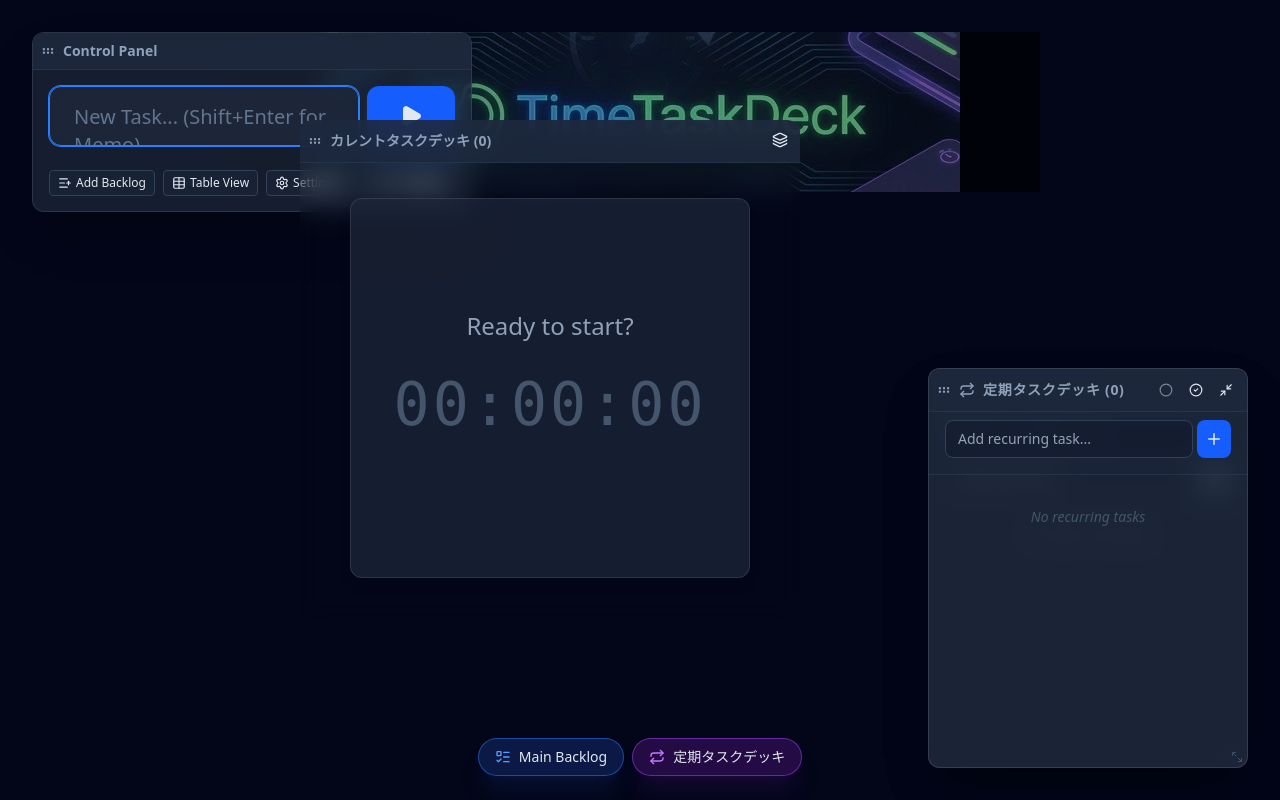
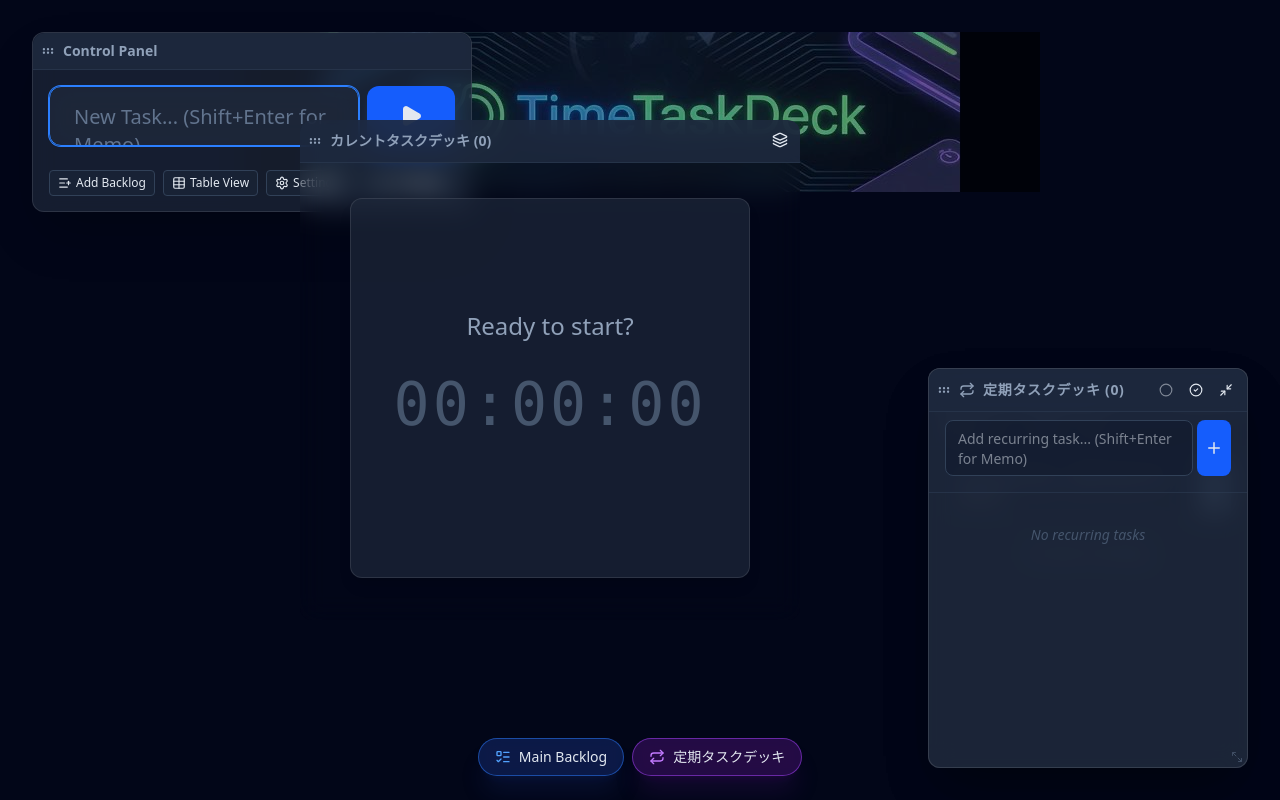
Before and after one commit to jca02266/timetaskdeck, a Next.js app: page / in a window 1280 px wide. Built offline with nearby package versions, Linux system fonts and the light colour scheme.

Commit message:
Implement smart paste and schedule extraction for all task creation points

```diff
--- a/src/components/BacklogPanel.tsx
+++ b/src/components/BacklogPanel.tsx
@@ -6,6 +6,7 @@ import { DraggablePanel } from './DraggablePanel';
 import { TaskScheduleInput } from './TaskScheduleInput';
 import { format, parseISO } from 'date-fns';
 import { ListTodo, Play, Plus, Pencil, Check, X, Trash2, GripVertical, Copy, Minimize2, Calendar, Clock, FileText, Bell } from 'lucide-react';
+import { getSmartPasteText } from '@/utils/taskParsing';
 import { useState, useRef, useEffect } from 'react';
 import { useNotification } from '@/hooks/useNotification';
 import { ColorPickerDialog } from './ColorPickerDialog';
@@ -335,12 +336,33 @@ export const BacklogPanel = ({ category, defaultPosition }: BacklogPanelProps) =
             </div>
 
             <form onSubmit={handleAdd} className="flex gap-2 shrink-0 mb-3 px-4 pt-3">
-                <input
-                    type="text"
+                <textarea
                     value={newItem}
                     onChange={(e) => setNewItem(e.target.value)}
-                    placeholder="Add quick task..."
-                    className="flex-1 bg-slate-900/50 border border-slate-700 rounded px-3 py-2 text-sm text-white focus:outline-none focus:border-blue-500"
+                    onPaste={(e) => {
+                        e.preventDefault();
+                        const text = getSmartPasteText(e.clipboardData);
+                        setNewItem(prev => prev + text);
+                    }}
+                    onKeyDown={(e) => {
+                        if (e.nativeEvent.isComposing || e.keyCode === 229) return;
+                        if (e.key === 'Enter' && !e.shiftKey) {
+                            e.preventDefault();
+                            if (newItem.trim()) {
+                                addToBacklog(newItem, category.id);
+                                setNewItem('');
+                            }
+                        }
+                    }}
+                    placeholder="Add quick task... (Shift+Enter for Memo)"
+                    className="flex-1 bg-slate-900/50 border border-slate-700 rounded px-3 py-2 text-sm text-white focus:outline-none focus:border-blue-500 resize-none overflow-hidden min-h-[38px]"
+                    rows={1}
+                    ref={(el) => {
+                        if (el) {
+                            el.style.height = 'auto';
+                            el.style.height = `${el.scrollHeight}px`;
+                        }
+                    }}
                 />
                 <button
                     type="submit"
--- a/src/components/RecurringTasks.tsx
+++ b/src/components/RecurringTasks.tsx
@@ -1,6 +1,7 @@
 import { useTaskStore } from '@/store/useTaskStore';
 import { useMemoStore } from '@/store/useMemoStore';
 import { Repeat, Play, Plus, Pencil, Check, X, Trash2, GripVertical, CheckCircle2, Circle, Minimize2, FileText, RotateCcw, Bell } from 'lucide-react';
+import { getSmartPasteText } from '@/utils/taskParsing';
 import { useState, useRef } from 'react';
 import { TaskScheduleInput } from './TaskScheduleInput';
 import { Tooltip } from './Tooltip';
@@ -176,16 +177,30 @@ export function RecurringTasks() {
         >
             <div className="p-4 pt-2 border-b border-slate-700/50 bg-slate-800/20">
                 <div className="flex gap-1">
-                    <input
-                        type="text"
+                    <textarea
                         value={newItem}
                         onChange={(e) => setNewItem(e.target.value)}
                         onPointerDown={(e) => e.stopPropagation()}
-                        placeholder="Add recurring task..."
-                        className="flex-1 bg-slate-900/50 border border-slate-700 rounded-lg px-3 py-2 text-sm text-white focus:outline-none focus:border-blue-500 transition-all"
+                        onPaste={(e) => {
+                            e.preventDefault();
+                            const text = getSmartPasteText(e.clipboardData);
+                            setNewItem(prev => prev + text);
+                        }}
                         onKeyDown={(e) => {
                             if (e.nativeEvent.isComposing || e.keyCode === 229) return;
-                            if (e.key === 'Enter') handleAdd();
+                            if (e.key === 'Enter' && !e.shiftKey) {
+                                e.preventDefault();
+                                handleAdd();
+                            }
+                        }}
+                        placeholder="Add recurring task... (Shift+Enter for Memo)"
+                        className="flex-1 bg-slate-900/50 border border-slate-700 rounded-lg px-3 py-2 text-sm text-white focus:outline-none focus:border-blue-500 transition-all resize-none overflow-hidden min-h-[38px]"
+                        rows={1}
+                        ref={(el) => {
+                            if (el) {
+                                el.style.height = 'auto';
+                                el.style.height = `${el.scrollHeight}px`;
+                            }
                         }}
                     />
                     <button
--- a/src/components/TaskInput.tsx
+++ b/src/components/TaskInput.tsx
@@ -3,6 +3,7 @@
 import { useState, useRef, useEffect } from 'react';
 import { useTaskStore } from '@/store/useTaskStore';
 import { Play } from 'lucide-react';
+import { getSmartPasteText } from '@/utils/taskParsing';
 
 export function TaskInput() {
     const { startTask, history, backlogTasks } = useTaskStore();
@@ -71,6 +72,11 @@ export function TaskInput() {
                     value={input}
                     onChange={(e) => setInput(e.target.value)}
                     onKeyDown={handleKeyDown}
+                    onPaste={(e) => {
+                        e.preventDefault();
+                        const text = getSmartPasteText(e.clipboardData);
+                        setInput(prev => prev + text);
+                    }}
                     placeholder="New Task... (Shift+Enter for Memo)"
                     className="flex-1 bg-slate-800/50 border border-slate-700 rounded-xl px-6 py-4 text-xl focus:outline-none focus:border-blue-500 focus:ring-1 focus:ring-blue-500 transition-all text-white placeholder-slate-500 glass resize-none overflow-hidden min-h-[60px]"
                     autoFocus
--- a/src/store/useTaskStore.ts
+++ b/src/store/useTaskStore.ts
@@ -2,6 +2,7 @@ import { create } from 'zustand';
 import { persist, createJSONStorage } from 'zustand/middleware';
 import { useMemoStore } from './useMemoStore';
 import { startOfDay, subDays } from 'date-fns';
+import { parseTaskInput } from '@/utils/taskParsing';
 
 export const getLogicalDate = (timestamp: number, dayStartHour: number): Date => {
     const date = new Date(timestamp);
@@ -322,25 +323,26 @@ export const useTaskStore = create<TaskState>()(
             startTask: (name, recurringTaskId) => {
                 const state = get();
 
-                // Parse multi-line input
-                const lines = name.split('\n');
-                const taskName = lines[0].trim();
-                const memoContent = lines.slice(1).join('\n').trim();
+                // Parse multi-line input and schedule
+                const parsed = parseTaskInput(name, 'current');
 
                 const defaultBacklogId = state.backlogCategories.length > 0 ? state.backlogCategories[0].id : 'main';
                 const newTask: Task = {
                     id: crypto.randomUUID(),
-                    name: taskName, // Use parsed name
+                    name: parsed.name,
                     startTime: Date.now(),
                     duration: 0,
                     status: 'pending',
                     recurringTaskId,
-                    backlogId: defaultBacklogId
+                    backlogId: defaultBacklogId,
+                    scheduledDate: parsed.scheduledDate,
+                    scheduledTime: parsed.scheduledTime,
+                    scheduledDaysOfWeek: parsed.scheduledDaysOfWeek
                 };
 
                 // Save memo if present
-                if (memoContent) {
-                    useMemoStore.getState().setMemo(newTask.id, memoContent);
+                if (parsed.memo) {
+                    useMemoStore.getState().setMemo(newTask.id, parsed.memo);
                 }
 
                 set((state) => {
@@ -536,16 +538,25 @@ export const useTaskStore = create<TaskState>()(
 
             addToBacklog: (name, backlogId) => {
                 const state = get();
+                const parsed = parseTaskInput(name, 'backlog');
                 // Default to first category if none provided
                 const targetBacklogId = backlogId || (state.backlogCategories.length > 0 ? state.backlogCategories[0].id : 'main');
                 const newTask: Task = {
                     id: crypto.randomUUID(),
-                    name,
+                    name: parsed.name,
                     startTime: 0,
                     duration: 0,
                     status: 'pending',
-                    backlogId: targetBacklogId
+                    backlogId: targetBacklogId,
+                    scheduledDate: parsed.scheduledDate,
+                    scheduledTime: parsed.scheduledTime,
+                    scheduledDaysOfWeek: parsed.scheduledDaysOfWeek
                 };
+
+                if (parsed.memo) {
+                    useMemoStore.getState().setMemo(newTask.id, parsed.memo);
+                }
+
                 set((state) => ({ backlogTasks: [newTask, ...state.backlogTasks] }));
             },
 
@@ -945,14 +956,21 @@ export const useTaskStore = create<TaskState>()(
             },
 
             addRecurringTask: (name) => {
+                const parsed = parseTaskInput(name, 'recurring');
                 const newTask: Task = {
                     id: crypto.randomUUID(),
-                    name,
+                    name: parsed.name,
                     startTime: 0,
                     duration: 0,
                     status: 'pending',
-                    scheduledTime: ''
+                    scheduledTime: parsed.scheduledTime || '',
+                    scheduledDaysOfWeek: parsed.scheduledDaysOfWeek
                 };
+
+                if (parsed.memo) {
+                    useMemoStore.getState().setMemo(newTask.id, parsed.memo);
+                }
+
                 set((state) => ({ recurringTasks: [newTask, ...state.recurringTasks] }));
             },
 
--- /dev/null
+++ b/src/utils/taskParsing.ts
@@ -0,0 +1,85 @@
+/**
+ * Utility for parsing task input strings and clipboard data.
+ */
+
+interface ParsedTask {
+    name: string;
+    memo?: string;
+    scheduledDate?: string;
+    scheduledTime?: string;
+    scheduledDaysOfWeek?: number[];
+}
+
+/**
+ * Handle clipboard data to extract title and URL if it's a link.
+ */
+export function getSmartPasteText(clipboardData: DataTransfer): string {
+    const html = clipboardData.getData('text/html');
+    if (html) {
+        const parser = new DOMParser();
+        const doc = parser.parseFromString(html, 'text/html');
+        const anchor = doc.querySelector('a');
+        if (anchor && anchor.href) {
+            const title = anchor.textContent?.trim() || anchor.href;
+            return `${title}\n${anchor.href}`;
+        }
+    }
+    return clipboardData.getData('text/plain');
+}
+
+/**
+ * Extract schedule information from the beginning of a task name.
+ * Supports:
+ * - Time: 13:00, 9:30, 13時00分
+ * - Date: 3/14, 2024/03/14, 3月14日
+ * - Days: 月火水, Mon,Tue (Only if specific mode is set)
+ */
+export function parseTaskInput(input: string, mode: 'backlog' | 'recurring' | 'current'): ParsedTask {
+    const lines = input.split('\n');
+    let titleLine = lines[0].trim();
+    const memo = lines.slice(1).join('\n').trim();
+
+    let scheduledDate: string | undefined;
+    let scheduledTime: string | undefined;
+    let scheduledDaysOfWeek: number[] | undefined;
+
+    // 1. Extract Time (HH:mm or HH時mm分)
+    const timeRegex = /(?:^|\s)(\d{1,2})[:：時](\d{1,2})(?:分)?(?:\s|$)/;
+    const timeMatch = titleLine.match(timeRegex);
+    if (timeMatch) {
+        const hh = timeMatch[1].padStart(2, '0');
+        const mm = timeMatch[2].padStart(2, '0');
+        scheduledTime = `${hh}:${mm}`;
+        titleLine = titleLine.replace(timeMatch[0], ' ').trim();
+    }
+
+    // 2. Extract Date (YYYY/MM/DD, MM/DD, MM月DD日)
+    const dateRegex = /(?:^|\s)(?:(\d{4})[-/])?(\d{1,2})[-/月](\d{1,2})日?(?:\s|$)/;
+    const dateMatch = titleLine.match(dateRegex);
+    if (dateMatch) {
+        const year = dateMatch[1] || new Date().getFullYear().toString();
+        const month = dateMatch[2].padStart(2, '0');
+        const day = dateMatch[3].padStart(2, '0');
+        scheduledDate = `${year}-${month}-${day}`;
+        titleLine = titleLine.replace(dateMatch[0], ' ').trim();
+    }
+
+    // 3. Extract Days (Only for recurring or backlog depending on use case)
+    if (mode === 'recurring') {
+        const jpDaysMatch = titleLine.match(/(?:^|\s)([月火水木金土日]+)(?:\s|$)/);
+        if (jpDaysMatch) {
+            const dayMap: Record<string, number> = { '日': 0, '月': 1, '火': 2, '水': 3, '木': 4, '金': 5, '土': 6 };
+            const days = Array.from(jpDaysMatch[1]).map(d => dayMap[d]);
+            scheduledDaysOfWeek = Array.from(new Set(days)).sort();
+            titleLine = titleLine.replace(jpDaysMatch[0], ' ').trim();
+        }
+    }
+
+    return {
+        name: titleLine || 'New Task',
+        memo: memo || undefined,
+        scheduledDate,
+        scheduledTime,
+        scheduledDaysOfWeek
+    };
+}
```
